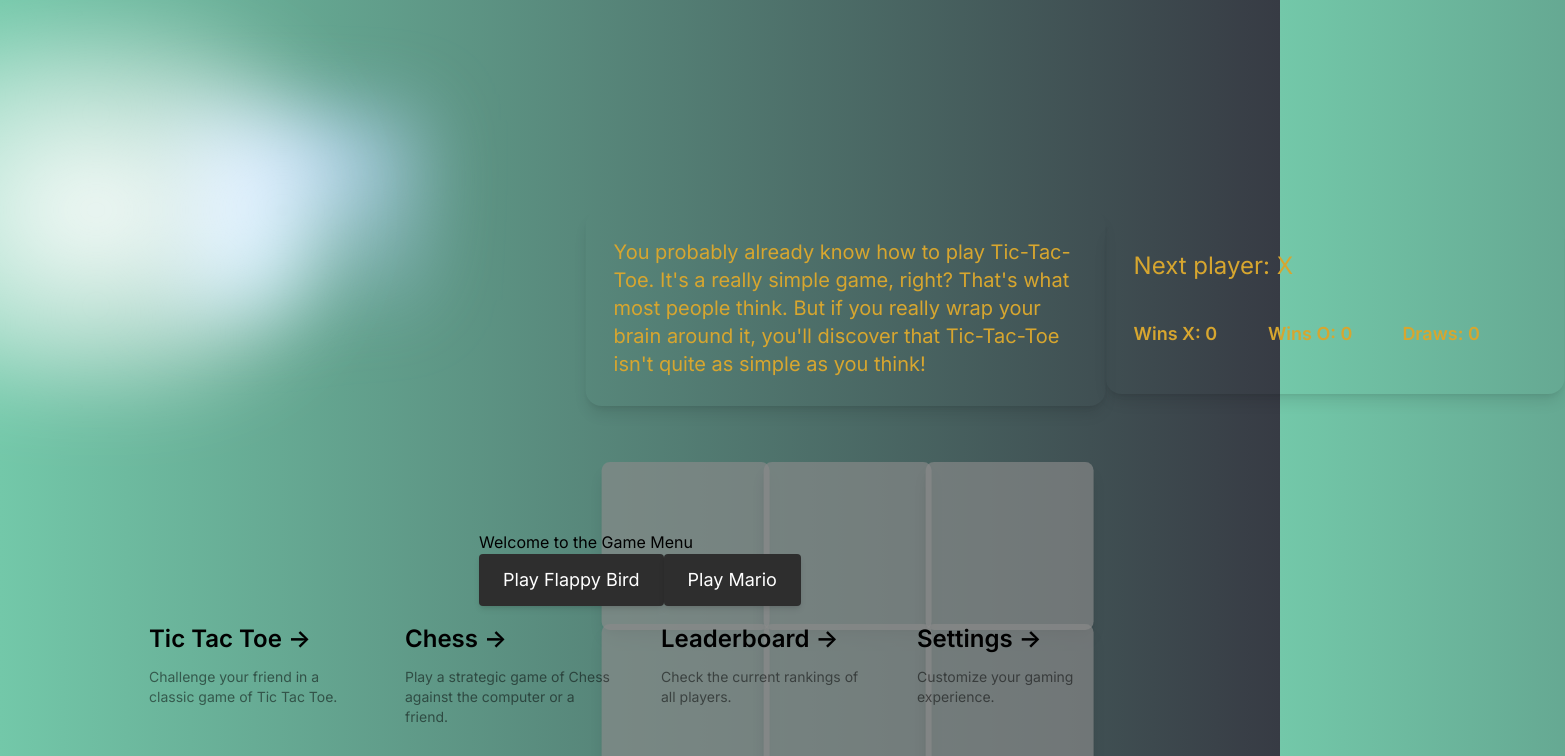
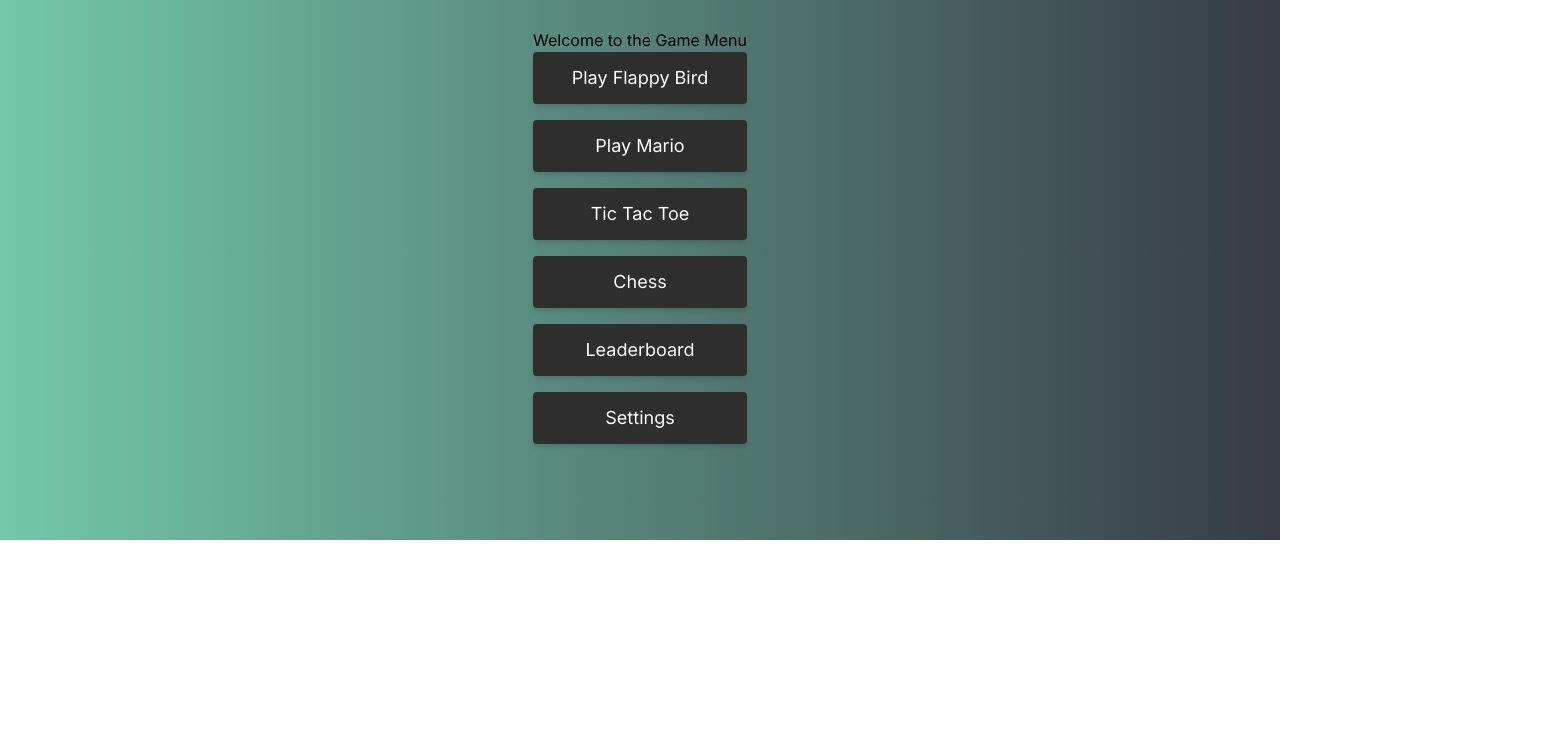
Before and after one commit to lachezar-dimitrov/Flappy-Bird, a Next.js app: page / in a window 1280 px wide. Shown: the part 260-1016 px from the top of the page, 1565 px wide, since content can reach past the window. After the commit the page ends 800 px from the top, so only its background shows below. Built offline with nearby package versions, Linux system fonts and the light colour scheme.

Commit message:
feat: implement Mario game with game loop and canvas rendering; refactor game structure and UI components

```diff
--- /dev/null
+++ b/src/app/mario/page.tsx
@@ -0,0 +1,42 @@
+"use client";
+
+import React, { useEffect } from "react";
+import { Canvas } from "../../ui/CanvasUtils";
+
+// Define a game loop specific to the Mario game
+function gameLoop(ctx: CanvasRenderingContext2D, canvas: HTMLCanvasElement) {
+    // Clear the canvas
+    ctx.clearRect(0, 0, canvas.width, canvas.height);
+
+    // Draw the background
+    ctx.fillStyle = "#87CEEB"; // Sky blue
+    ctx.fillRect(0, 0, canvas.width, canvas.height);
+
+    // Draw ground
+    ctx.fillStyle = "#654321"; // Brown color for ground
+    ctx.fillRect(0, canvas.height - 50, canvas.width, 50);
+
+    // Add more game logic here (e.g., drawing Mario, handling movement, etc.)
+
+    // Request the next frame
+    requestAnimationFrame(() => gameLoop(ctx, canvas));
+}
+
+const MarioGame: React.FC = () => {
+    useEffect(() => {
+        const canvas = document.getElementById("mario-canvas") as HTMLCanvasElement;
+        const ctx = canvas.getContext("2d");
+
+        if (ctx) {
+            gameLoop(ctx, canvas);
+        }
+    }, []);
+
+    return (
+        <div id="game-container">
+            <Canvas id="mario-canvas" width={800} height={400} />
+        </div>
+    );
+};
+
+export default MarioGame;
--- a/src/app/page.tsx
+++ b/src/app/page.tsx
@@ -1,12 +1,9 @@
 "use client";
 
-import Game from "@/containers/Game/Game";
-import AppStore from "@/store/AppStore";
 import { Button, Container, Heading } from "@/ui/UIComponents";
 import { useRouter } from "next/navigation";
 
 export default function Home() {
-    const store = new AppStore();
     const router = useRouter();
 
     const navigateTo = (path: string) => {
@@ -21,73 +18,17 @@ export default function Home() {
                 </p>
             </div>
 
-            <div className="relative z-[-1] flex place-items-center before:absolute before:h-[300px] before:w-full before:-translate-x-1/2 before:rounded-full before:bg-gradient-radial before:from-white before:to-transparent before:blur-2xl before:content-[''] after:absolute after:-z-20 after:h-[180px] after:w-full after:translate-x-1/3 after:bg-gradient-conic after:from-sky-200 after:via-blue-200 after:blur-2xl after:content-[''] before:dark:bg-gradient-to-br before:dark:from-transparent before:dark:to-blue-700 before:dark:opacity-10 after:dark:from-sky-900 after:dark:via-[#0141ff] after:dark:opacity-40 sm:before:w-[480px] sm:after:w-[240px] before:lg:h-[360px]">
-                <Game draws={store.draws} players={store.players} status={store.status} store={store} />
-            </div>
-
             <Container>
                 <Heading level={1}>Welcome to the Game Menu</Heading>
-                <Button onClick={() => navigateTo("/flappy-bird")}>Play Flappy Bird</Button>
-                <Button onClick={() => navigateTo("/mario")}>Play Mario</Button>
+                <div className="navigation-container flex flex-col gap-4">
+                    <Button onClick={() => navigateTo("/flappy-bird")}>Play Flappy Bird</Button>
+                    <Button onClick={() => navigateTo("/mario")}>Play Mario</Button>
+                    <Button onClick={() => navigateTo("/tic-tac-toe")}>Tic Tac Toe</Button>
+                    <Button onClick={() => navigateTo("/chess")}>Chess</Button>
+                    <Button onClick={() => navigateTo("/leaderboard")}>Leaderboard</Button>
+                    <Button onClick={() => navigateTo("/settings")}>Settings</Button>
+                </div>
             </Container>
-
-            <div className="mb-32 grid text-center lg:mb-0 lg:w-full lg:max-w-5xl lg:grid-cols-4 lg:text-left">
-                <a
-                    href="/tic-tac-toe"
-                    className="group rounded-lg border border-transparent px-5 py-4 transition-colors hover:border-gray-300 hover:bg-gray-100 hover:dark:border-neutral-700 hover:dark:bg-neutral-800/30"
-                >
-                    <h2 className="mb-3 text-2xl font-semibold">
-                        Tic Tac Toe{" "}
-                        <span className="inline-block transition-transform group-hover:translate-x-1 motion-reduce:transform-none">
-                            -&gt;
-                        </span>
-                    </h2>
-                    <p className="m-0 max-w-[30ch] text-sm opacity-50">
-                        Challenge your friend in a classic game of Tic Tac Toe.
-                    </p>
-                </a>
-
-                <a
-                    href="/chess"
-                    className="group rounded-lg border border-transparent px-5 py-4 transition-colors hover:border-gray-300 hover:bg-gray-100 hover:dark:border-neutral-700 hover:dark:bg-neutral-800/30"
-                >
-                    <h2 className="mb-3 text-2xl font-semibold">
-                        Chess{" "}
-                        <span className="inline-block transition-transform group-hover:translate-x-1 motion-reduce:transform-none">
-                            -&gt;
-                        </span>
-                    </h2>
-                    <p className="m-0 max-w-[30ch] text-sm opacity-50">
-                        Play a strategic game of Chess against the computer or a friend.
-                    </p>
-                </a>
-
-                <a
-                    href="/leaderboard"
-                    className="group rounded-lg border border-transparent px-5 py-4 transition-colors hover:border-gray-300 hover:bg-gray-100 hover:dark:border-neutral-700 hover:dark:bg-neutral-800/30"
-                >
-                    <h2 className="mb-3 text-2xl font-semibold">
-                        Leaderboard{" "}
-                        <span className="inline-block transition-transform group-hover:translate-x-1 motion-reduce:transform-none">
-                            -&gt;
-                        </span>
-                    </h2>
-                    <p className="m-0 max-w-[30ch] text-sm opacity-50">Check the current rankings of all players.</p>
-                </a>
-
-                <a
-                    href="/settings"
-                    className="group rounded-lg border border-transparent px-5 py-4 transition-colors hover:border-gray-300 hover:bg-gray-100 hover:dark:border-neutral-700 hover:dark:bg-neutral-800/30"
-                >
-                    <h2 className="mb-3 text-2xl font-semibold">
-                        Settings{" "}
-                        <span className="inline-block transition-transform group-hover:translate-x-1 motion-reduce:transform-none">
-                            -&gt;
-                        </span>
-                    </h2>
-                    <p className="m-0 max-w-[30ch] text-sm opacity-50">Customize your gaming experience.</p>
-                </a>
-            </div>
         </main>
     );
 }
--- /dev/null
+++ b/src/app/tic-tac-toe/layout.tsx
@@ -0,0 +1,9 @@
+import { PropsWithChildren } from "react";
+
+export default function TicTacToeLayout({ children }: PropsWithChildren) {
+    return (
+        <div className="relative z-[-1] flex place-items-center before:absolute before:h-[300px] before:w-full before:-translate-x-1/2 before:rounded-full before:bg-gradient-radial before:from-white before:to-transparent before:blur-2xl before:content-[''] after:absolute after:-z-20 after:h-[180px] after:w-full after:translate-x-1/3 after:bg-gradient-conic after:from-sky-200 after:via-blue-200 after:blur-2xl after:content-[''] before:dark:bg-gradient-to-br before:dark:from-transparent before:dark:to-blue-700 before:dark:opacity-10 after:dark:from-sky-900 after:dark:via-[#0141ff] after:dark:opacity-40 sm:before:w-[480px] sm:after:w-[240px] before:lg:h-[360px]">
+            {children}
+        </div>
+    );
+}
--- /dev/null
+++ b/src/app/tic-tac-toe/page.tsx
@@ -0,0 +1,8 @@
+import Game from "@/components/Game/Game";
+import AppStore from "@/store/AppStore";
+
+export default function TicTacToePage() {
+    const store = new AppStore();
+
+    return <Game draws={store.draws} players={store.players} status={store.status} store={store} />;
+}
```
Also changed, not shown: src/games/flappy/index.ts (+36 -33 lines), src/games/mario/index.ts (deleted, +0 -22 lines), src/ui/CanvasUtils.tsx (+6 -4 lines).
